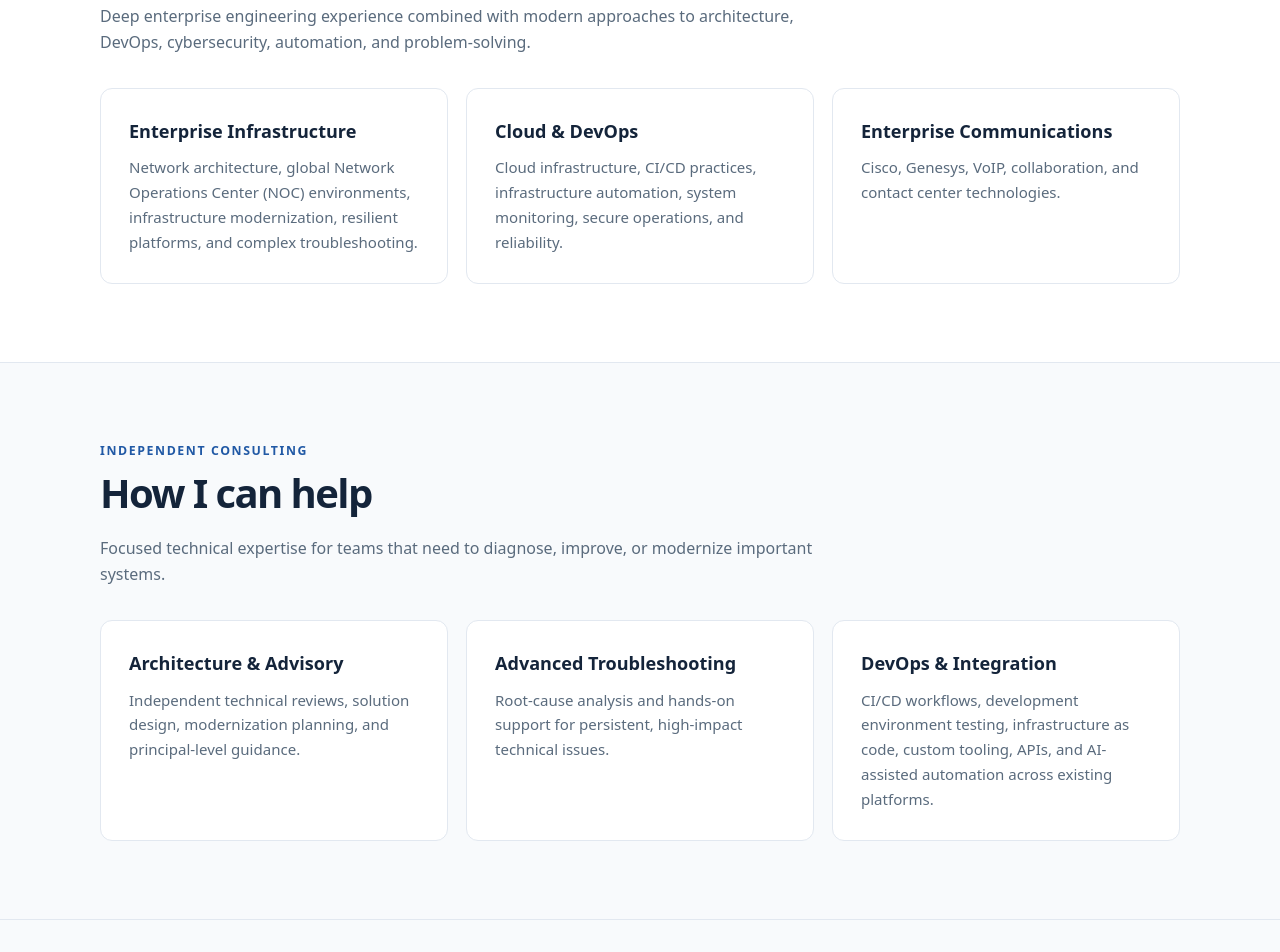
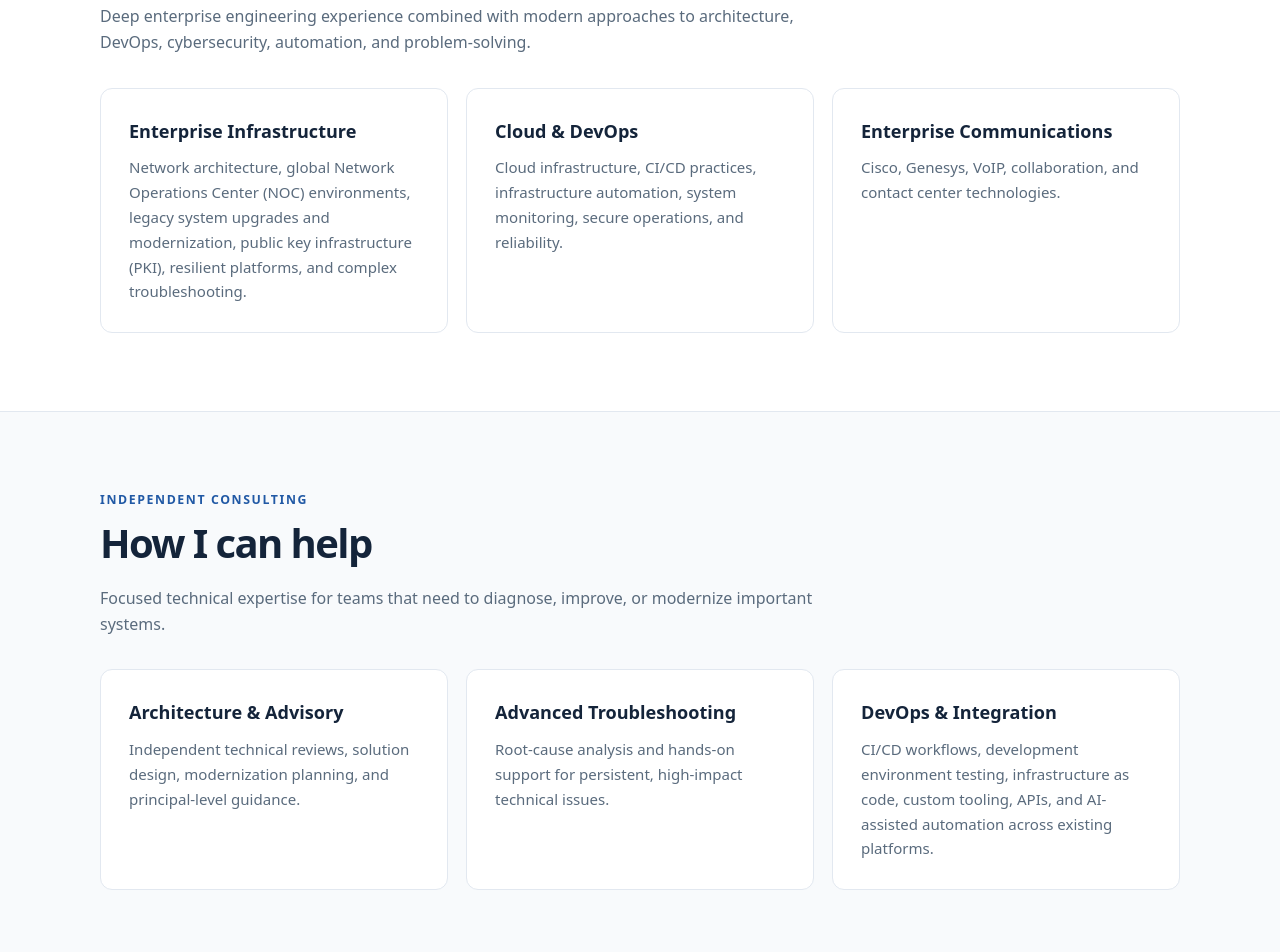
Before and after one commit to jcliff01/jcliff01.github.io, a plain HTML site: page index.html in a window 1280 px wide. Shown: the part 983-1935 px from the top of the page. Drawn offline with Linux system fonts and the light colour scheme.

Commit message:
Add legacy systems and PKI experience

```diff
--- a/index.html
+++ b/index.html
@@ -6,7 +6,7 @@
 <header><nav class="wrap"><a class="brand" href="#top">Principal Engineer</a><div class="links"><a href="#expertise">Expertise</a><a href="#services">Consulting</a><a href="#background">Background</a><a href="#contact">Contact</a></div></nav></header>
 <main id="top"><div class="hero"><div class="wrap"><div class="eyebrow">Principal Engineer · Technology Consultant</div><h1>Practical engineering for complex technology challenges.</h1><p class="lead">I'm Jake, a principal engineer with more than 20 years of experience solving difficult problems across enterprise networks, communications, cloud platforms, and critical infrastructure. I help organizations build reliable, secure systems, strengthen cybersecurity practices, and apply automation and emerging AI tools where they create measurable value.</p><div class="actions"><a class="btn primary" href="#services">Explore consulting services</a><a class="btn secondary" href="https://github.com/jcliff01" target="_blank" rel="noopener noreferrer">View GitHub</a></div></div></div>
 <section class="section" id="expertise"><div class="wrap"><div class="eyebrow">Specializations</div><h2>Core expertise</h2><p class="intro">Deep enterprise engineering experience combined with modern approaches to architecture, DevOps, cybersecurity, automation, and problem-solving.</p><div class="grid">
-<article class="tile"><h3>Enterprise Infrastructure</h3><p>Network architecture, global Network Operations Center (NOC) environments, infrastructure modernization, resilient platforms, and complex troubleshooting.</p></article>
+<article class="tile"><h3>Enterprise Infrastructure</h3><p>Network architecture, global Network Operations Center (NOC) environments, legacy system upgrades and modernization, public key infrastructure (PKI), resilient platforms, and complex troubleshooting.</p></article>
 <article class="tile"><h3>Cloud & DevOps</h3><p>Cloud infrastructure, CI/CD practices, infrastructure automation, system monitoring, secure operations, and reliability.</p></article>
 <article class="tile"><h3>Enterprise Communications</h3><p>Cisco, Genesys, VoIP, collaboration, and contact center technologies.</p></article>
 </div></div></section>
```
